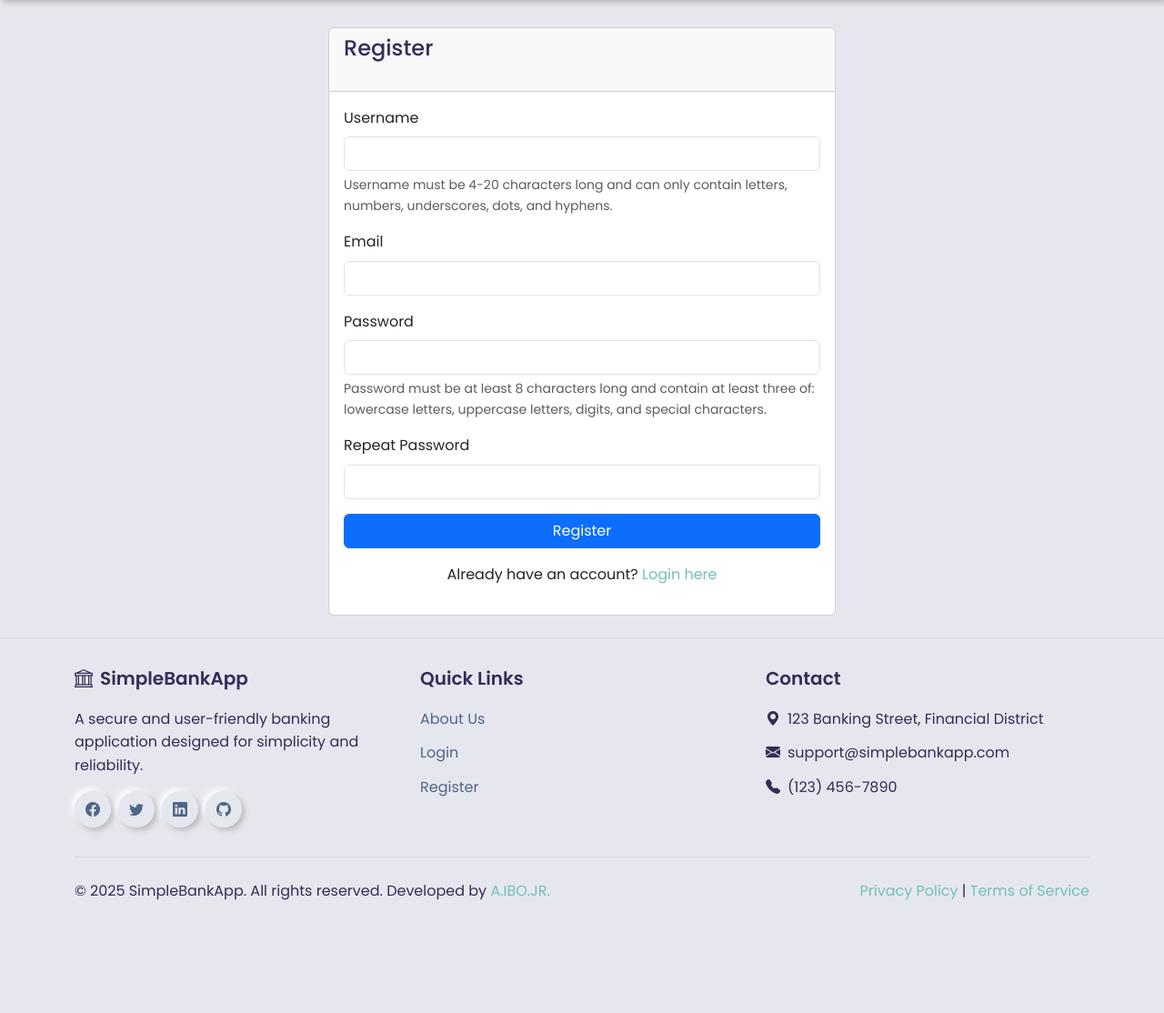
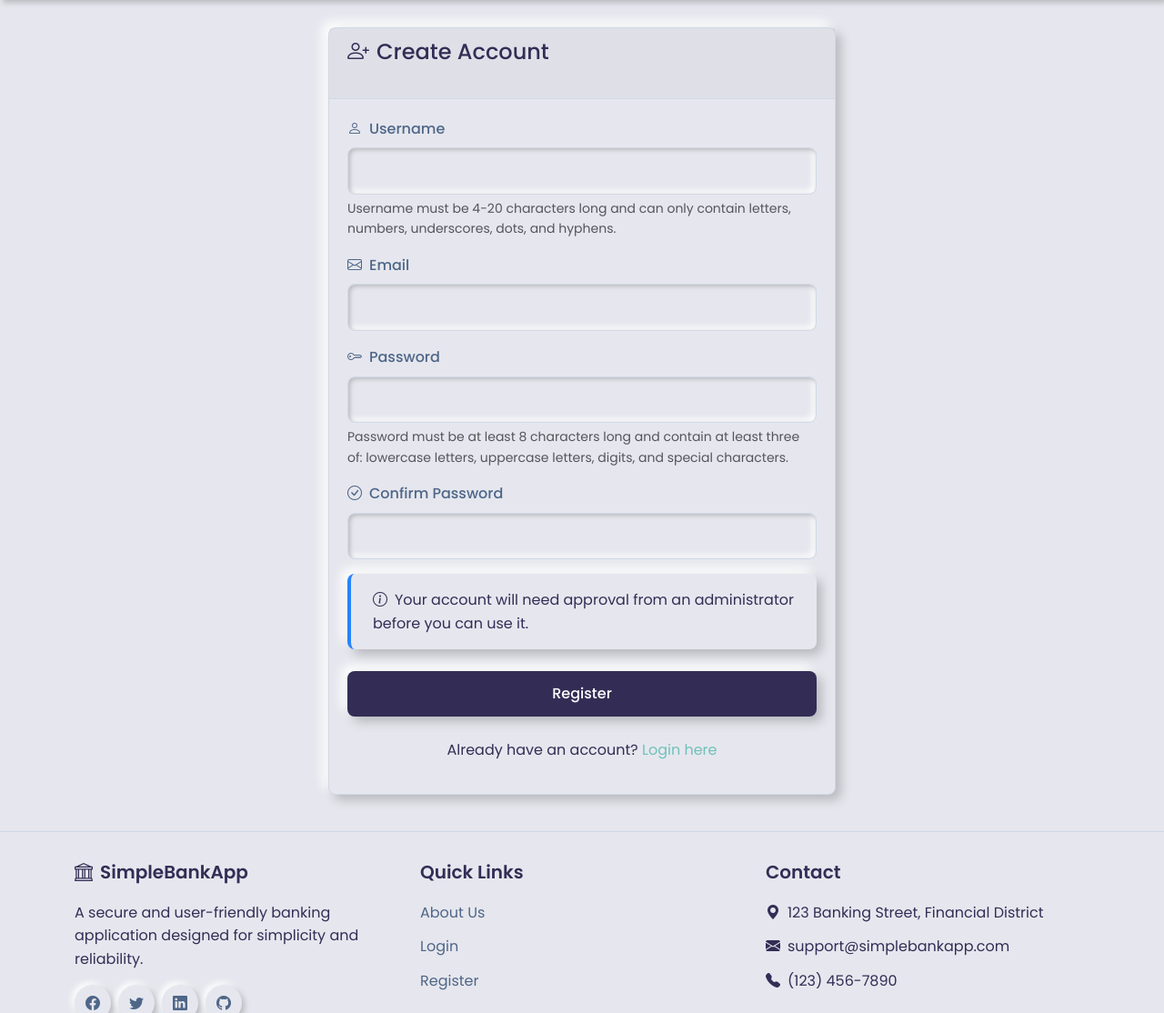
Before and after one commit to CSPC-BSCS-3B/CSEC_322_FINAL_PROJECT, a Flask app: page /register in a window 1280 px wide. Shown: the part 74-1188 px from the top of the page at 91% size. Before the commit the page ends 1064 px from the top, so only its background shows below. Run offline with Flask 3, Linux system fonts and the light colour scheme; parts of the project's set-up code (start-up, migrations or seed data) failed here and were passed over; some libraries are stand-ins or nearby versions.

Commit message:
Enhances register page UI with modern styles and icons
Improves user experience by updating form labels with icons and new styling, applying a glassmorphism-inspired design, and adding an informational alert about account approval. Increases visual clarity and consistency with the rest of the application.

```diff
--- a/templates/register.html
+++ b/templates/register.html
@@ -3,16 +3,18 @@
 {% block content %}
 <div class="row">
     <div class="col-md-6 offset-md-3">
-        <div class="card">
+        <div class="bootstrap-card-neu">
             <div class="card-header">
-                <h4>Register</h4>
+                <h4 class="neu-text-primary"><i class="bi bi-person-plus me-2"></i>Create Account</h4>
             </div>
             <div class="card-body">
                 <form method="post" novalidate>
                     {{ form.hidden_tag() }}
                     <div class="mb-3">
-                        {{ form.username.label(class="form-label") }}
-                        {{ form.username(class="form-control" + (" is-invalid" if form.username.errors else "")) }}
+                        <label for="username" class="glass-form-label neu-text-primary">
+                            <i class="bi bi-person me-2"></i>Username
+                        </label>
+                        {{ form.username(class="form-control glass-form-control" + (" is-invalid" if form.username.errors else ""), id="username") }}
                         {% for error in form.username.errors %}
                         <div class="invalid-feedback">
                             {{ error }}
@@ -23,8 +25,10 @@
                         </div>
                     </div>
                     <div class="mb-3">
-                        {{ form.email.label(class="form-label") }}
-                        {{ form.email(class="form-control" + (" is-invalid" if form.email.errors else "")) }}
+                        <label for="email" class="glass-form-label neu-text-primary">
+                            <i class="bi bi-envelope me-2"></i>Email
+                        </label>
+                        {{ form.email(class="form-control glass-form-control" + (" is-invalid" if form.email.errors else ""), id="email") }}
                         {% for error in form.email.errors %}
                         <div class="invalid-feedback">
                             {{ error }}
@@ -32,8 +36,10 @@
                         {% endfor %}
                     </div>
                     <div class="mb-3">
-                        {{ form.password.label(class="form-label") }}
-                        {{ form.password(class="form-control" + (" is-invalid" if form.password.errors else "")) }}
+                        <label for="password" class="glass-form-label neu-text-primary">
+                            <i class="bi bi-key me-2"></i>Password
+                        </label>
+                        {{ form.password(class="form-control glass-form-control" + (" is-invalid" if form.password.errors else ""), id="password") }}
                         {% for error in form.password.errors %}
                         <div class="invalid-feedback">
                             {{ error }}
@@ -44,20 +50,27 @@
                         </div>
                     </div>
                     <div class="mb-3">
-                        {{ form.password2.label(class="form-label") }}
-                        {{ form.password2(class="form-control" + (" is-invalid" if form.password2.errors else "")) }}
+                        <label for="password2" class="glass-form-label neu-text-primary">
+                            <i class="bi bi-check-circle me-2"></i>Confirm Password
+                        </label>
+                        {{ form.password2(class="form-control glass-form-control" + (" is-invalid" if form.password2.errors else ""), id="password2") }}
                         {% for error in form.password2.errors %}
                         <div class="invalid-feedback">
                             {{ error }}
                         </div>
                         {% endfor %}
                     </div>
-                    <div class="d-grid gap-2">
-                        {{ form.submit(class="btn btn-primary") }}
+
+                    <div class="neu-alert neu-alert-info mb-4">
+                        <i class="bi bi-info-circle me-2"></i>Your account will need approval from an administrator before you can use it.
+                    </div>
+
+                    <div class="d-grid gap-2 mt-4">
+                        {{ form.submit(class="btn neu-btn-primary", id="register-button", style="background-color: var(--neu-dark); color: white;") }}
                     </div>
                 </form>
-                <div class="mt-3 text-center">
-                    <p>Already have an account? <a href="{{ url_for('login') }}">Login here</a></p>
+                <div class="mt-4 text-center">
+                    <p>Already have an account? <a href="{{ url_for('login') }}" class="neu-text-accent">Login here</a></p>
                 </div>
             </div>
         </div>
```
